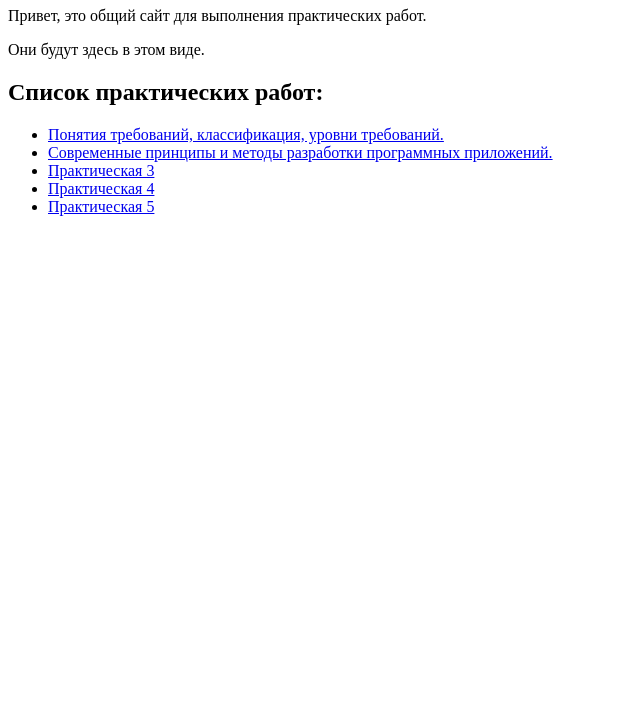
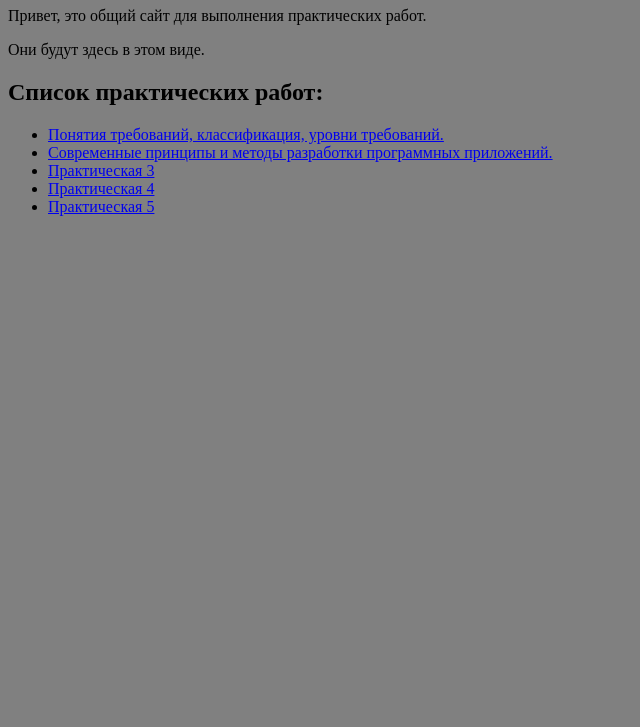
Before and after one commit to Ruslan24Mipkif/Project, a plain HTML site: page index.html in a window 1280 px wide. Shown: the part 73-800 px from the top of the page, without its empty margins (0-640 px from the left). Drawn offline with Linux system fonts and the light colour scheme.

Commit message:
Update index.html

```diff
--- a/index.html
+++ b/index.html
@@ -4,6 +4,9 @@
     <meta charset="UTF-8">
     <meta name="viewport" content="width=device-width, initial-scale=1.0">
     <title>Сайт</title>
+    <style>
+    body{background: gray; }
+</style>
 </head>
 <body>
     <h1>Практические работы</h1>
@@ -80,4 +83,5 @@
 
 
 
+
 </html>
```
